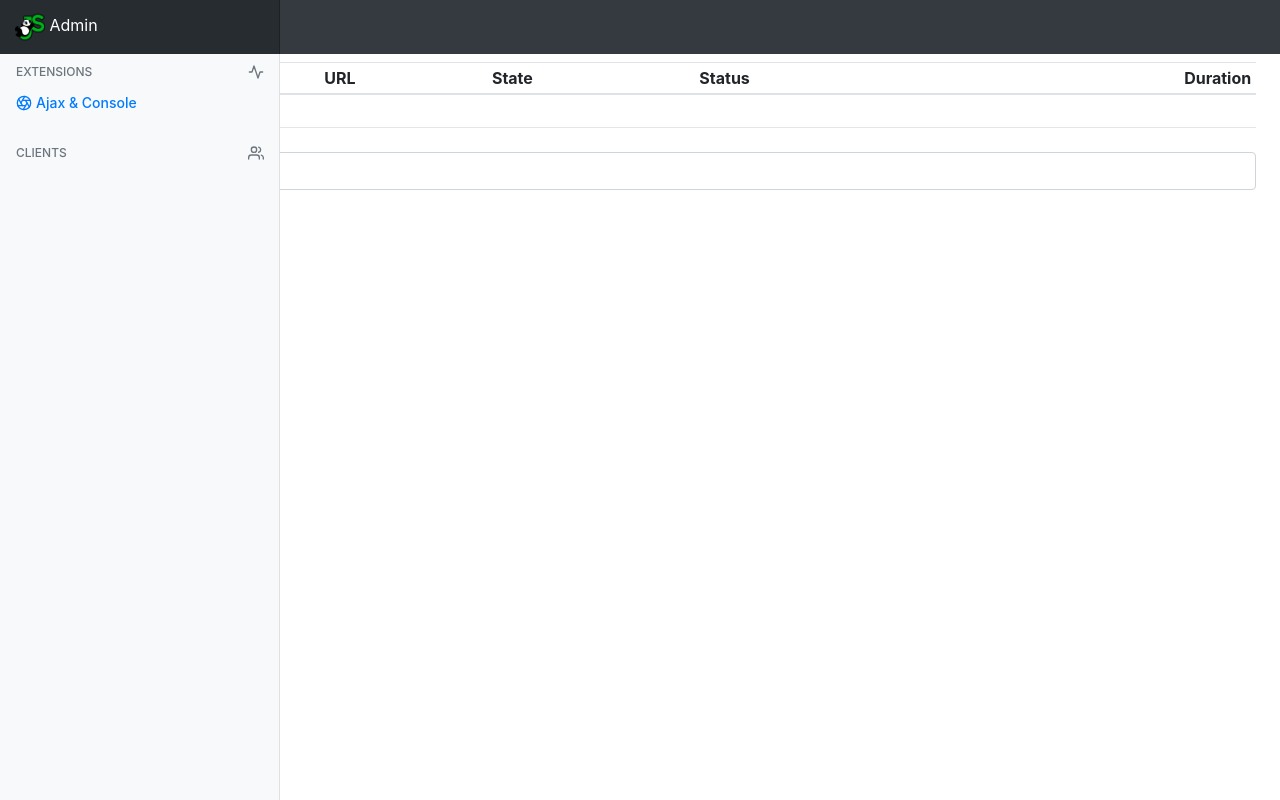
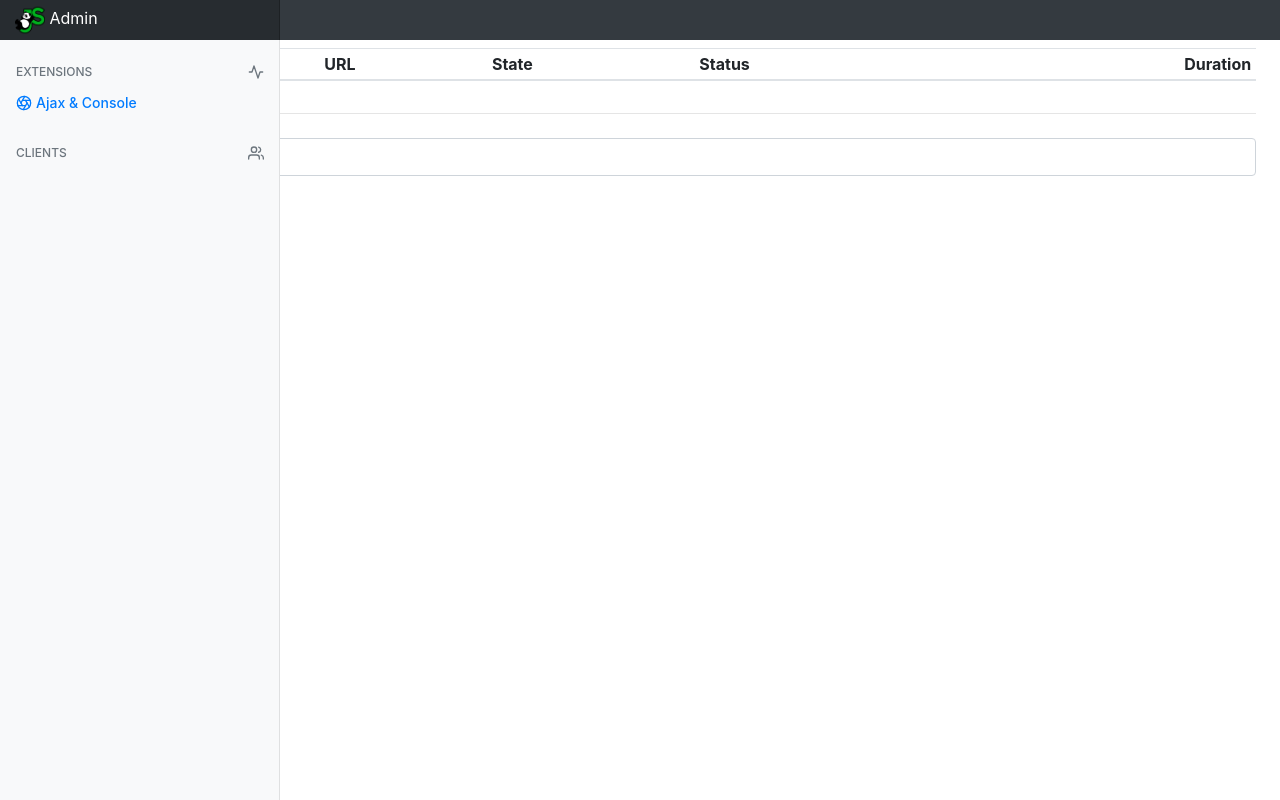
Before and after one commit to lynxaegon/pandaJS, a plain HTML site: page admin/index.html in a window 1280 px wide. Drawn offline with Linux system fonts and the light colour scheme; no server answers.

Commit message:
Small changes to admin and client script

```diff
--- a/admin/assets/css/main.css
+++ b/admin/assets/css/main.css
@@ -53,8 +53,8 @@ body {
 }
 
 .navbar-brand {
-	padding-top: .75rem;
-	padding-bottom: .75rem;
+	padding-top: 5px;
+	padding-bottom: 5px;
 	font-size: 1rem;
 	background-color: rgba(0, 0, 0, .25);
 	box-shadow: inset -1px 0 0 rgba(0, 0, 0, .25);
```
Also changed, not shown: client/libs/plugins/proxies/ajax.js (+6 -1 lines), client/dist/pandajs.min.js.
